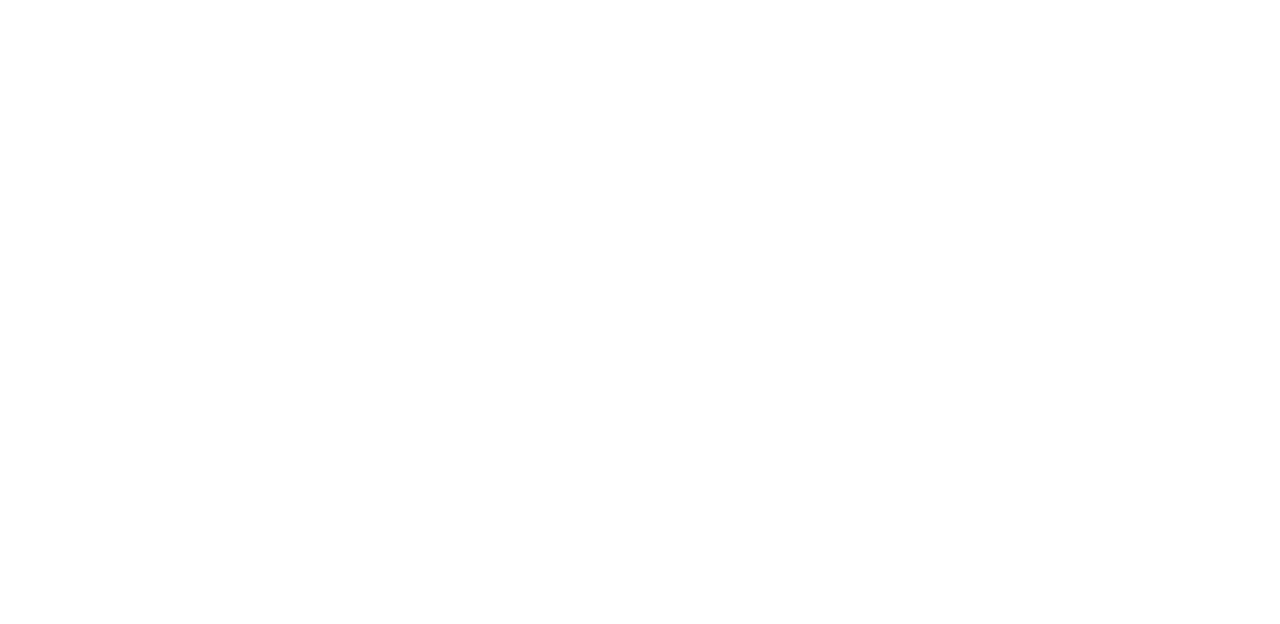
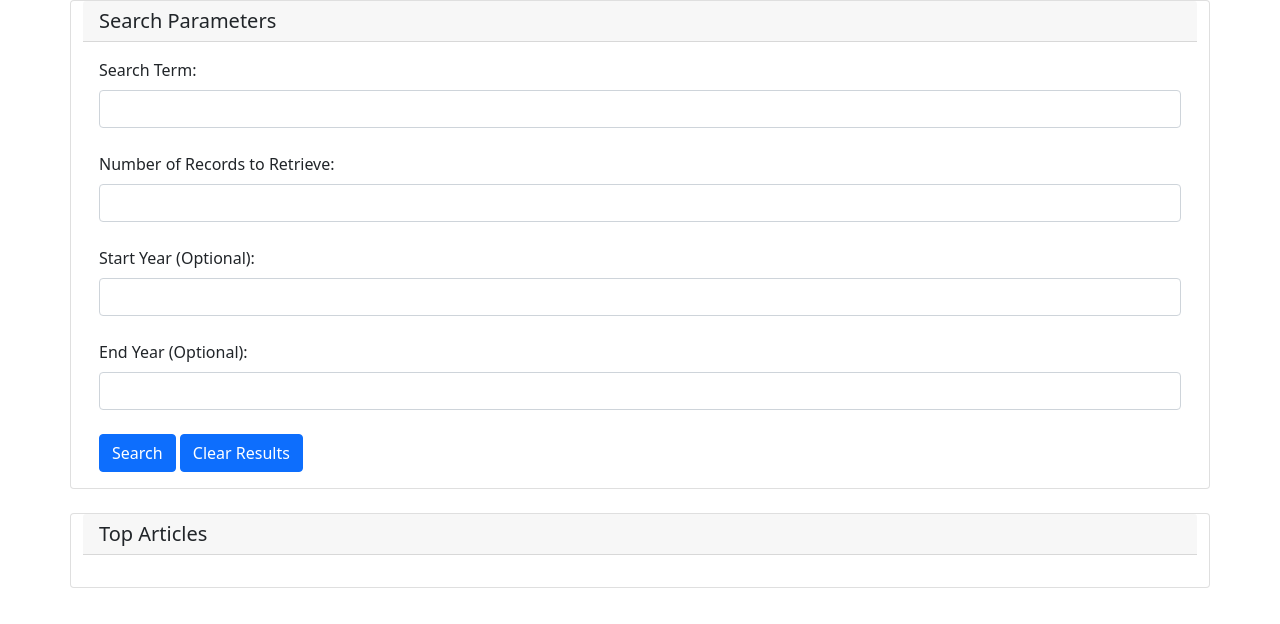
Before and after one commit to JoseCordova42/real-news-nyt, a plain HTML site: page index.html in a window 1280 px wide. Drawn offline with nearby package versions, Linux system fonts and the light colour scheme.

Commit message:
input forms ready

```diff
--- a/index.html
+++ b/index.html
@@ -1,14 +1,69 @@
 <!DOCTYPE html>
 <html lang="en">
+
 <head>
     <meta charset="UTF-8">
     <meta name="viewport" content="width=device-width, initial-scale=1.0">
     <title>Document</title>
-    <link href="https://cdn.jsdelivr.net/npm/bootstrap@5.0.0-beta1/dist/css/bootstrap.min.css" rel="stylesheet" integrity="sha384-giJF6kkoqNQ00vy+HMDP7azOuL0xtbfIcaT9wjKHr8RbDVddVHyTfAAsrekwKmP1" crossorigin="anonymous">
+    <link href="https://cdn.jsdelivr.net/npm/bootstrap@5.0.0-beta1/dist/css/bootstrap.min.css" rel="stylesheet"
+        integrity="sha384-giJF6kkoqNQ00vy+HMDP7azOuL0xtbfIcaT9wjKHr8RbDVddVHyTfAAsrekwKmP1" crossorigin="anonymous">
 </head>
+
 <body>
 
+    <div class="container">
+
+        <div class="row">
+            <div class="card">
+                <h5 class="card-header">Search Parameters</h5>
+                <div class="card-body">
+                    <div class="searchBox">
+                        <label for="Search" class="form-label">Search Term:</label>
+                        <input type="text" class="form-control" id="search">
+                    </div>
+                    <br>
+
+                    <div class="recordsBox">
+                        <label for="numRecords" class="form-label">Number of Records to Retrieve:</label>
+                        <input type="text" class="form-control" id="numRecords">
+                    </div>
+                    <br>
+
+                    <div class="startBox">
+                        <label for="startYear" class="form-label">Start Year (Optional):</label>
+                        <input type="text" class="form-control" id="startYear">
+                    </div>
+                    <br>
+
+                    <div class="endBox">
+                        <label for="endYear" class="form-label">End Year (Optional):</label>
+                        <input type="text" class="form-control" id="endYear">
+                    </div>
+                    <br>
+
+                    <div class="buttonsBox">
+                        <button type="button" class="btn btn-primary" id="searchBtn">Search</button>
+                        <button type="button" class="btn btn-primary" id="clearBtn">Clear Results</button>
+                    </div>
+                </div>
+            </div>
+        </div>
+        <br>
+
+        <div class="row">
+            <div class="card">
+                <h5 class="card-header">Top Articles</h5>
+                <div class="card-body" id="topArticles">
+                </div>
+            </div>
+        </div>
+
+    </div>
+
     <script src="https://code.jquery.com/jquery-3.5.1.min.js"></script>
-    <script src="https://cdn.jsdelivr.net/npm/bootstrap@5.0.0-beta1/dist/js/bootstrap.bundle.min.js" integrity="sha384-ygbV9kiqUc6oa4msXn9868pTtWMgiQaeYH7/t7LECLbyPA2x65Kgf80OJFdroafW" crossorigin="anonymous"></script>
+    <script src="https://cdn.jsdelivr.net/npm/bootstrap@5.0.0-beta1/dist/js/bootstrap.bundle.min.js"
+        integrity="sha384-ygbV9kiqUc6oa4msXn9868pTtWMgiQaeYH7/t7LECLbyPA2x65Kgf80OJFdroafW"
+        crossorigin="anonymous"></script>
 </body>
+
 </html>
```
